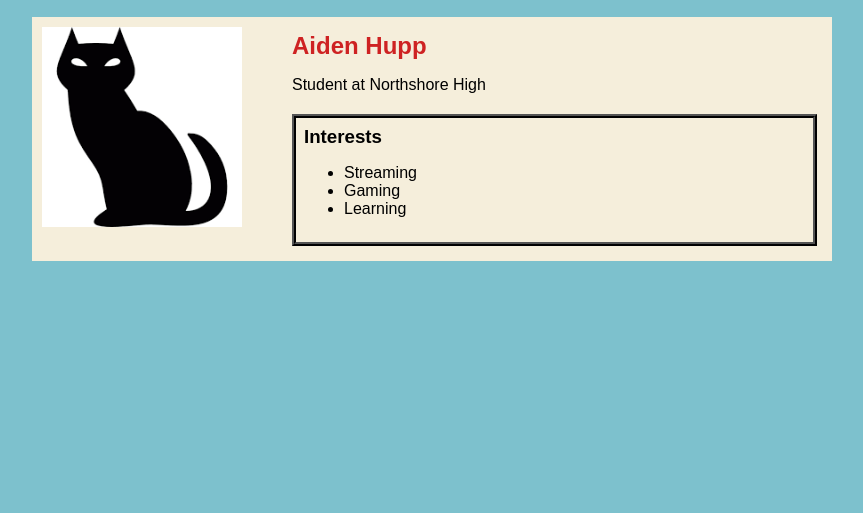
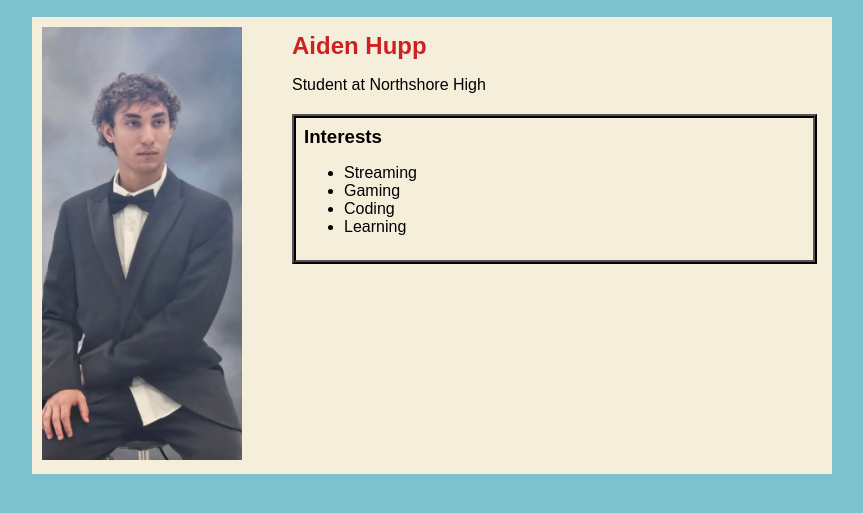
Before and after one commit to aidenhupp/aidenhupp.github.io, a plain HTML site: page index.html in a window 1280 px wide. Shown: the part 69-582 px from the top of the page, without its empty margins (208-1071 px from the left). Drawn offline with Linux system fonts and the light colour scheme.

Commit message:
Added new interest+PFP

```diff
--- a/index.html
+++ b/index.html
@@ -22,7 +22,7 @@
         <main>
           <!--Sidebar section-->
           <div class="sidebar">
-            <img class="sidebar-img" src="images/cat-placeholder-img.png">
+            <img class="sidebar-img" src="images/PFP.jpg">
           </div>
           <!--Content section-->
           <div class="content">
@@ -33,6 +33,7 @@
             <ul>
               <li>Streaming</li>
               <li>Gaming</li>
+              <li>Coding</li>
               <li>Learning</li>
             </ul>
             </div>
```
Also changed, not shown: images/PFP.jpg (added).
